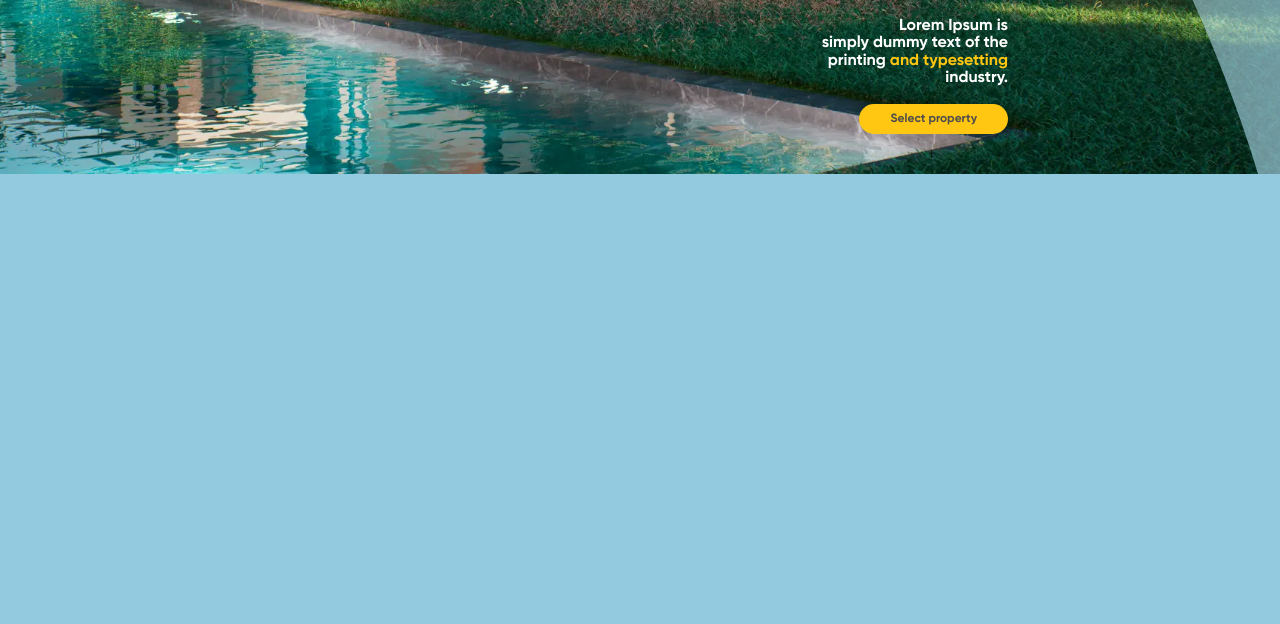
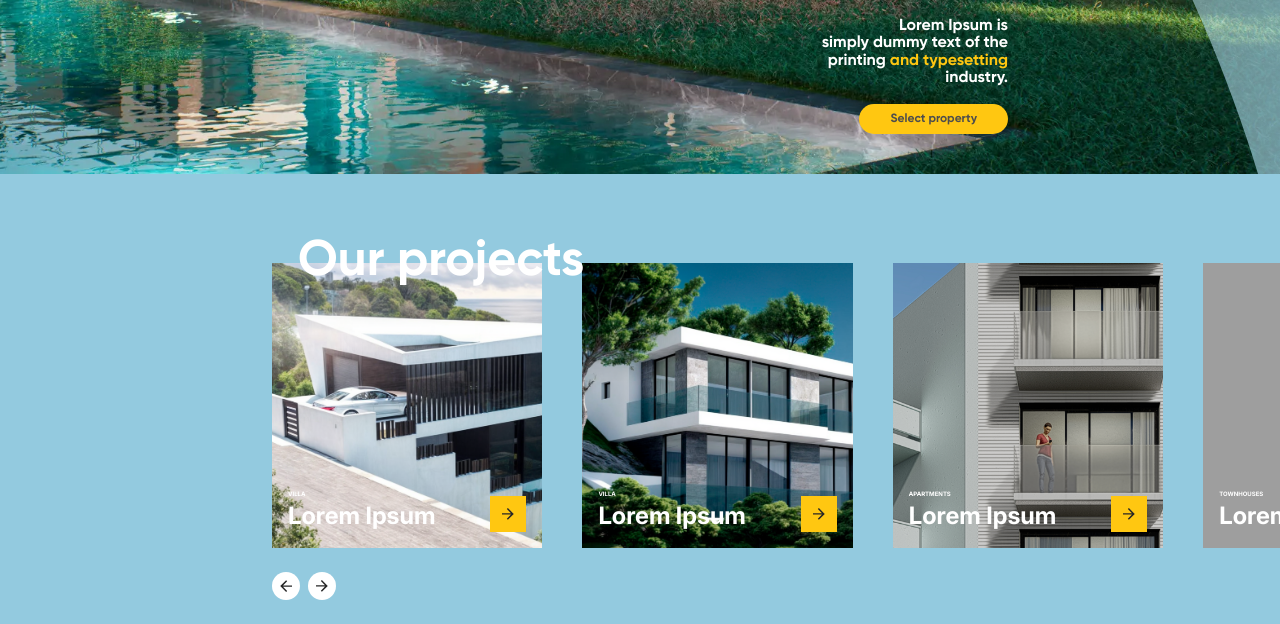
Before and after one commit to darynakarmazin/construction-company, a plain HTML site: page index.html in a window 1280 px wide. Shown: the part 626-1250 px from the top of the page. Before the commit the page ends 800 px from the top, so only its background shows below. Drawn offline with nearby package versions, Linux system fonts and the light colour scheme; grey boxes are pictures that could not be loaded.

Commit message:
Added navigation for slider

```diff
--- a/css/front-page.css
+++ b/css/front-page.css
@@ -132,6 +132,20 @@ header {
   background-color: var(--link-color);
   color: var(--accent-color);
 }
+
+/* PROJECT SECTION */
+.projects-section {
+  padding: 60px 0 48px;
+}
+.projects-section h2 {
+  text-wrap: nowrap;
+  font-size: 50px;
+  line-height: 1.1;
+  margin-left: 26px;
+  margin-bottom: -3.5%;
+  position: relative;
+  z-index: 5;
+}
 /* RETINA */
 @media (-webkit-min-device-pixel-ratio: 2), (min-resolution: 192dpi) {
   .hero-section {
@@ -139,6 +153,7 @@ header {
       url("../image/hero/hero-bg@2x.webp");
   }
 }
+
 /* DESKTOP */
 @media screen and (min-width: 1440px) {
   .header-container {
@@ -192,4 +207,17 @@ header {
     padding: 18px 62px;
     font-size: 16px;
   }
+  .projects-section {
+    padding: 160px 0 148px;
+  }
+  .projects-section h2 {
+    font-size: 150px;
+    margin-left: 116px;
+  }
 }
+
+@media screen and (min-width: 1920px) {
+  .projects-section h2 {
+    font-size: 220px;
+  }
+}
--- /dev/null
+++ b/css/swiper-styles.css
@@ -0,0 +1,104 @@
+.swiper-section {
+  overflow: hidden;
+}
+
+.swiper-container {
+  width: 100%;
+}
+
+.swiper-slide {
+  aspect-ratio: 0.95 !important;
+  background-repeat: no-repeat;
+  background-size: cover;
+  background-position: center;
+  padding: 16px;
+}
+
+.slide-content {
+  height: 100%;
+  padding-top: auto;
+  display: flex;
+  align-items: flex-end;
+  justify-content: space-between;
+}
+
+.slide-content p {
+  font-family: "Inter", sans-serif;
+  font-size: 6px;
+  line-height: 2.1;
+  text-transform: uppercase;
+}
+
+.slide-content h3 {
+  font-family: "Inter", sans-serif;
+  font-size: 24px;
+  line-height: 1.32;
+}
+
+.slide-content a {
+  padding: 12px;
+  background-color: var(--accent-color);
+  display: flex;
+  align-items: center;
+  justify-content: center;
+}
+
+.slide-content a img {
+  width: 12px;
+  height: 12px;
+}
+
+.navigation-btns {
+  position: relative;
+  top: 24px;
+  display: flex;
+  gap: 8px;
+}
+
+.navigation-btns button {
+  border-radius: 50%;
+  background: var(--secondary-background-color);
+  padding: 8px;
+  border: none;
+  display: flex;
+  align-items: center;
+  justify-content: center;
+}
+
+.navigation-btns button img {
+  width: 12px;
+  height: 12px;
+}
+
+.navigation-btns button:first-child {
+  transform: rotate(180deg);
+}
+
+@media screen and (min-width: 1440px) {
+  .swiper-slide {
+    padding: 60px;
+  }
+  .slide-content p {
+    font-size: 11.38px;
+  }
+  .slide-content h3 {
+    font-size: 48.38px;
+  }
+  .slide-content a {
+    padding: 23px;
+  }
+  .slide-content a img {
+    width: 24px;
+    height: 24px;
+  }
+  .navigation-btns {
+    gap: 19px;
+  }
+  .navigation-btns button {
+    padding: 24px;
+  }
+  .navigation-btns button img {
+    width: 24px;
+    height: 24px;
+  }
+}
--- a/index.html
+++ b/index.html
@@ -8,7 +8,12 @@
     <link rel="stylesheet" href="./css/header.css" />
     <link rel="stylesheet" href="./css/front-page.css" />
     <link rel="stylesheet" href="./css/animation.css" />
+    <link rel="stylesheet" href="./css/swiper-styles.css" />
     <script src="https://cdnjs.cloudflare.com/ajax/libs/gsap/3.10.4/gsap.min.js"></script>
+    <link
+      rel="stylesheet"
+      href="https://unpkg.com/swiper/swiper-bundle.min.css"
+    />
   </head>
   <body>
     <header>
@@ -73,8 +78,108 @@
           </div>
         </div>
       </section>
-      <section class="section projects-section">
-        <div class="container"></div>
+      <section class="section projects-section swiper-section">
+        <div class="container">
+          <h2>Our projects</h2>
+          <div class="swiper-container">
+            <div class="swiper-wrapper">
+              <!-- Slide 1 -->
+              <div
+                class="swiper-slide"
+                style="background-image: url(./image/slider/background-1.png)"
+              >
+                <div class="slide-content">
+                  <div>
+                    <p>Villa</p>
+                    <h3>Lorem Ipsum</h3>
+                  </div>
+                  <a href="#" class="slide-link"
+                    ><img
+                      src="./image/slider/arrow.svg"
+                      width="24"
+                      height="24"
+                      alt="arrow read more"
+                  /></a>
+                </div>
+              </div>
+              <!-- Slide 2 -->
+              <div
+                class="swiper-slide"
+                style="background-image: url(./image/slider/background-2.png)"
+              >
+                <div class="slide-content">
+                  <div>
+                    <p>Villa</p>
+                    <h3>Lorem Ipsum</h3>
+                  </div>
+                  <a href="#" class="slide-link"
+                    ><img
+                      src="./image/slider/arrow.svg"
+                      width="24"
+                      height="24"
+                      alt="arrow read more"
+                  /></a>
+                </div>
+              </div>
+              <!-- Slide 3 -->
+              <div
+                class="swiper-slide"
+                style="background-image: url(./image/slider/background-3.png)"
+              >
+                <div class="slide-content">
+                  <div>
+                    <p>Apartments</p>
+                    <h3>Lorem Ipsum</h3>
+                  </div>
+                  <a href="#" class="slide-link"
+                    ><img
+                      src="./image/slider/arrow.svg"
+                      width="24"
+                      height="24"
+                      alt="arrow read more"
+                  /></a>
+                </div>
+              </div>
+              <!-- Slide 4 -->
+              <div
+                class="swiper-slide"
+                style="background-image: url(./image/slider/background-4.png)"
+              >
+                <div class="slide-content">
+                  <div>
+                    <p>Townhouses</p>
+                    <h3>Lorem Ipsum</h3>
+                  </div>
+                  <a href="#" class="slide-link"
+                    ><img
+                      src="./image/slider/arrow.svg"
+                      width="24"
+                      height="24"
+                      alt="arrow read more"
+                  /></a>
+                </div>
+              </div>
+            </div>
+            <div class="navigation-btns">
+              <button class="button-prev" aria-label="button prev">
+                <img
+                  src="./image/slider/arrow.svg"
+                  width="24"
+                  height="24"
+                  alt="arrow"
+                />
+              </button>
+              <button class="button-next" aria-label="button next">
+                <img
+                  src="./image/slider/arrow.svg"
+                  width="24"
+                  height="24"
+                  alt="arrow "
+                />
+              </button>
+            </div>
+          </div>
+        </div>
       </section>
       <section class="section years-section">
         <div class="container"></div>
@@ -83,5 +188,7 @@
     <footer></footer>
     <script src="./js/burger-menu.js"></script>
     <script src="./js/animation.js"></script>
+    <script src="https://unpkg.com/swiper/swiper-bundle.min.js"></script>
+    <script src="./js/swiper-config.js"></script>
   </body>
 </html>
--- /dev/null
+++ b/js/swiper-config.js
@@ -0,0 +1,17 @@
+document.addEventListener("DOMContentLoaded", function () {
+  const swiper = new Swiper(".swiper-container", {
+    slidesPerView: 1.5,
+    spaceBetween: 20,
+    loop: true,
+    navigation: {
+      nextEl: ".button-next",
+      prevEl: ".button-prev",
+    },
+    breakpoints: {
+      768: {
+        spaceBetween: 40,
+        slidesPerView: 2.5,
+      },
+    },
+  });
+});
```
Also changed, not shown: image/slider/arrow.svg (added), image/slider/background-1.png (added), image/slider/background-2.png (added), image/slider/background-3.png (added), 1 other file.
